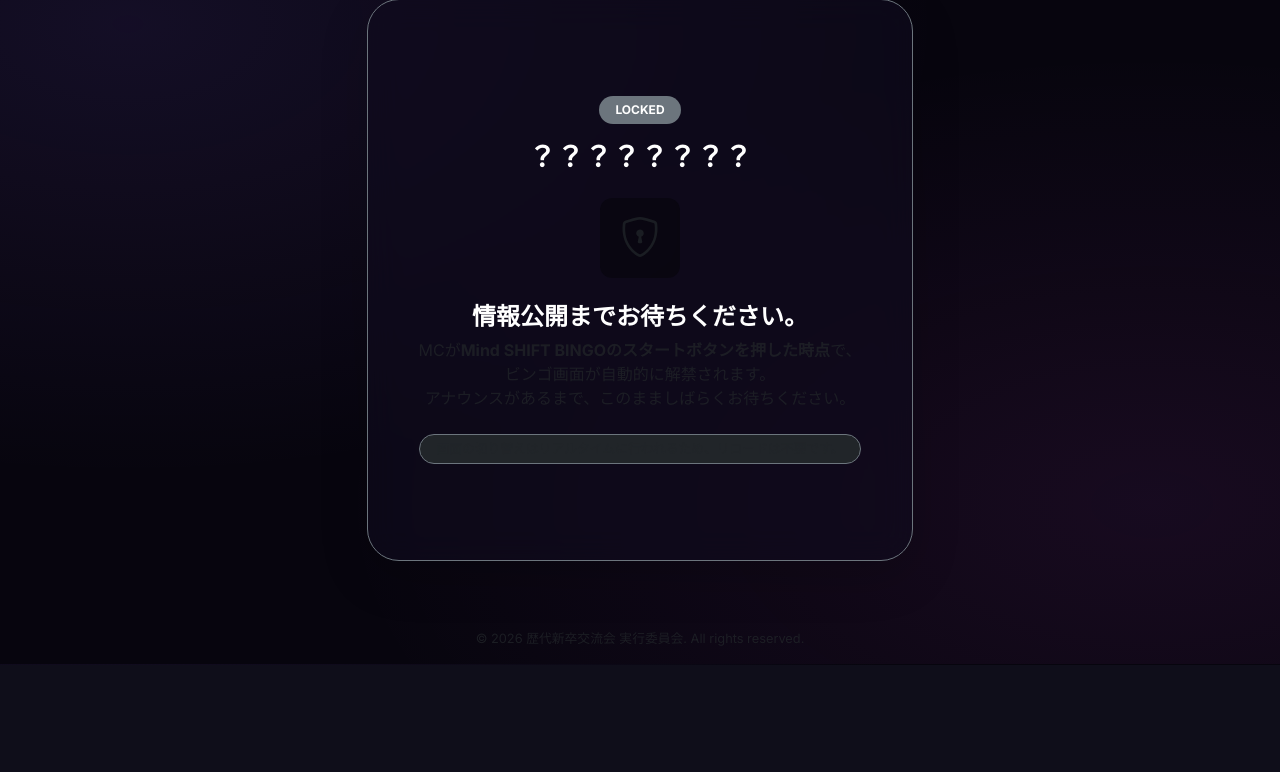
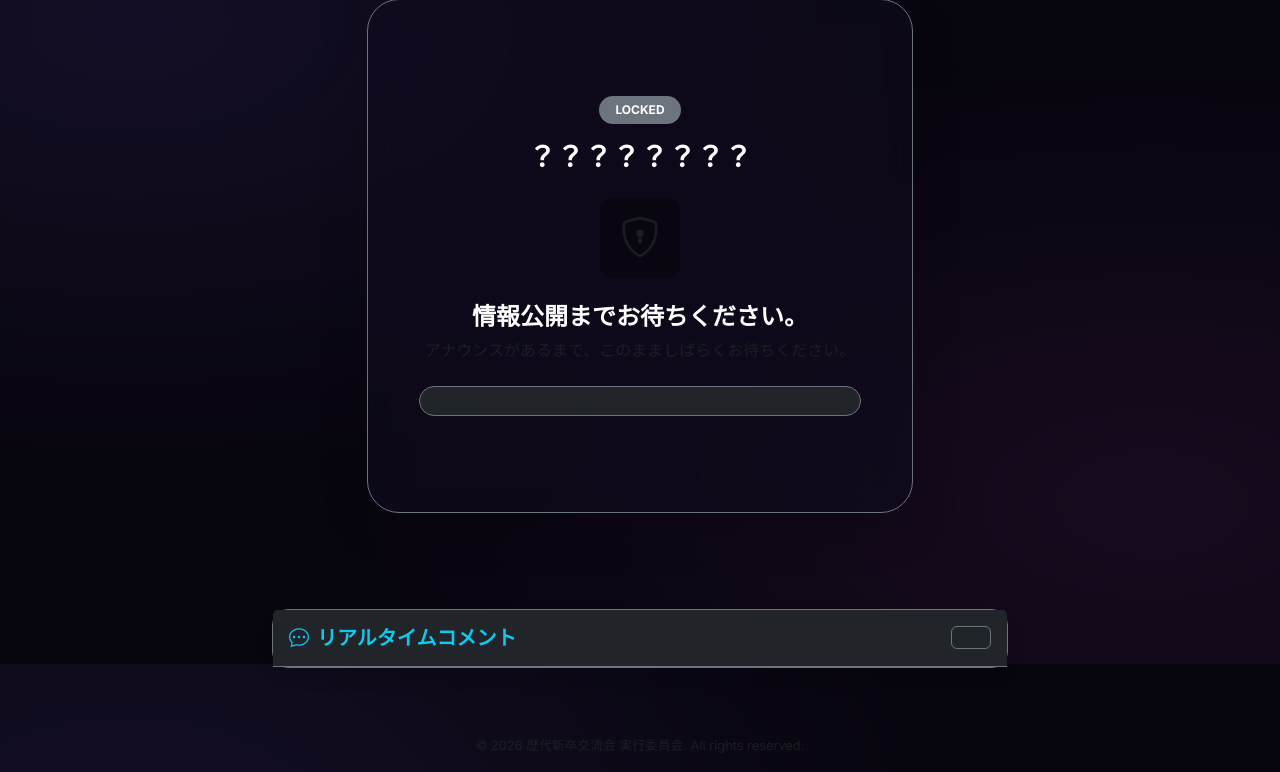
Before and after one commit to kento7637291-cmd/quiz, a Flask app: page /bingo in a window 1280 px wide. Shown: the part 136-908 px from the top of the page. Before the commit the page ends 780 px from the top, so only its background shows below. Run offline with Flask 3, Linux system fonts and the light colour scheme; the visitor is signed in with stand-in values (Sample User, id 1); some libraries are stand-ins or nearby versions; some web fonts are replaced.

Commit message:
Add files via upload

```diff
--- a/templates/base.html
+++ b/templates/base.html
@@ -10,6 +10,7 @@
     <link href="https://cdn.jsdelivr.net/npm/bootstrap@5.3.0/dist/css/bootstrap.min.css" rel="stylesheet">
     <link rel="stylesheet" href="https://cdn.jsdelivr.net/npm/bootstrap-icons@1.10.5/font/bootstrap-icons.css">
     <link rel="stylesheet" href="{{ url_for('static', filename='css/style.css') }}">
+    <link rel="stylesheet" href="{{ url_for('static', filename='css/comments.css') }}">
     {% block extra_css %}{% endblock %}
 </head>
 <body>
@@ -112,6 +113,15 @@
 
         {% block content %}{% endblock %}
     </main>
+
+    <!-- コメント欄 (独立コンポーネント - 削除可能) -->
+    <div class="container my-5">
+        <div class="row justify-content-center">
+            <div class="col-lg-8">
+                {% include 'components/comments.html' %}
+            </div>
+        </div>
+    </div>
 
     <!-- 全チーム告知モーダル -->
     <div class="modal fade" id="broadcastModal" tabindex="-1" aria-labelledby="broadcastLabel" aria-hidden="true">
@@ -222,6 +232,7 @@
         });
 
     </script>
+    <script src="{{ url_for('static', filename='js/comments.js') }}"></script>
     {% block extra_js %}{% endblock %}
 </body>
 </html>
--- a/templates/bingo.html
+++ b/templates/bingo.html
@@ -109,7 +109,6 @@
                     </div>
                     <h3 class="h4 fw-bold text-white mb-2 font-outfit">情報公開までお待ちください。</h3>
                     <p class="text-muted mb-4">
-                        MCが<strong>Mind SHIFT BINGOのスタートボタンを押した時点</strong>で、ビンゴ画面が自動的に解禁されます。<br>
                         アナウンスがあるまで、このまましばらくお待ちください。
                     </p>
                     <div class="d-inline-block px-3 py-1 rounded-pill bg-dark border border-secondary text-xs text-muted">
```
Also changed, not shown: templates/ranking.html (+0 -8 lines).
